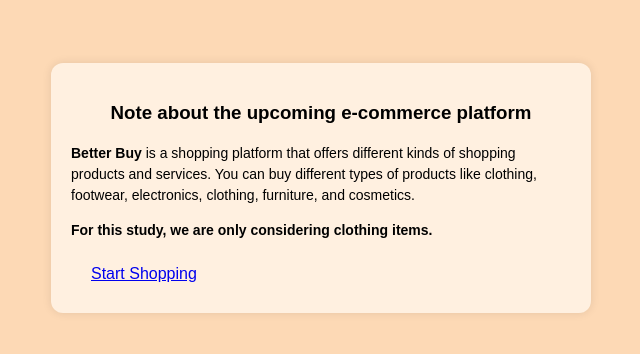
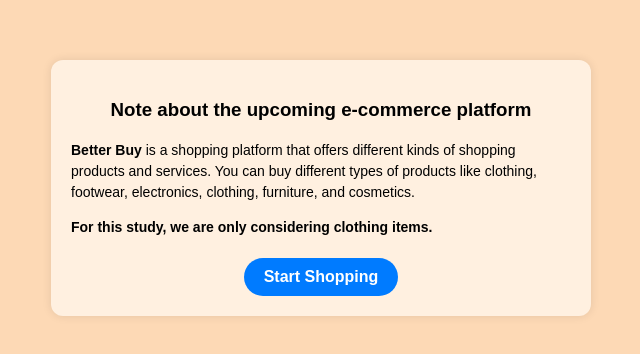
Before and after one commit to khushi-1909-prog/Website, a plain HTML site: page note.html in a window 1280 px wide. Shown: the part 212-566 px from the top of the page, without its empty margins (319-959 px from the left). Drawn offline with Linux system fonts and the light colour scheme.

Commit message:
Update note.html

```diff
--- a/note.html
+++ b/note.html
@@ -29,18 +29,29 @@
       font-size: 14px;
       line-height: 1.5;
     }
-   .btn {
-   display: inline-block;       /* instead of block */
-   width: auto;                 /* removes full-width stretching */
-   padding: 10px 20px;          /* adjust padding to look good */
-   font-size: 16px;             /* standard readable size */
-   border-radius: 8px;          /* keep nice rounded corners */
-   text-align: center;          /* center text */
-   cursor: pointer;             /* add pointer on hover */
-   }
-   .btn:hover {
-    background: #007ad1;
-    }
+  .button-container {
+  text-align: center;
+  margin-top: 20px;
+}
+
+.button {
+display: inline-block;
+padding: 10px 20px;
+font-size: 16px;
+font-weight: bold;
+text-decoration: none;
+background-color: #007bff;
+color: #fff;
+border: none;
+border-radius: 25px;
+cursor: pointer;
+transition: background-color 0.3s ease;
+}
+
+.button:hover {
+background-color: #0056b3;
+}
+
   </style>
 </head>
 <body>
@@ -52,7 +63,11 @@
       clothing, footwear, electronics, clothing, furniture, and cosmetics.
     </p>
     <p><strong>For this study, we are only considering clothing items.</strong></p>
-    <a href="home.html" class="btn">Start Shopping</a>
+    <div class="button-container">
+       <a href="home.html" class="button">Start Shopping</a>
+   </div>
+
+
   </div>
 </body>
 </html>
```
